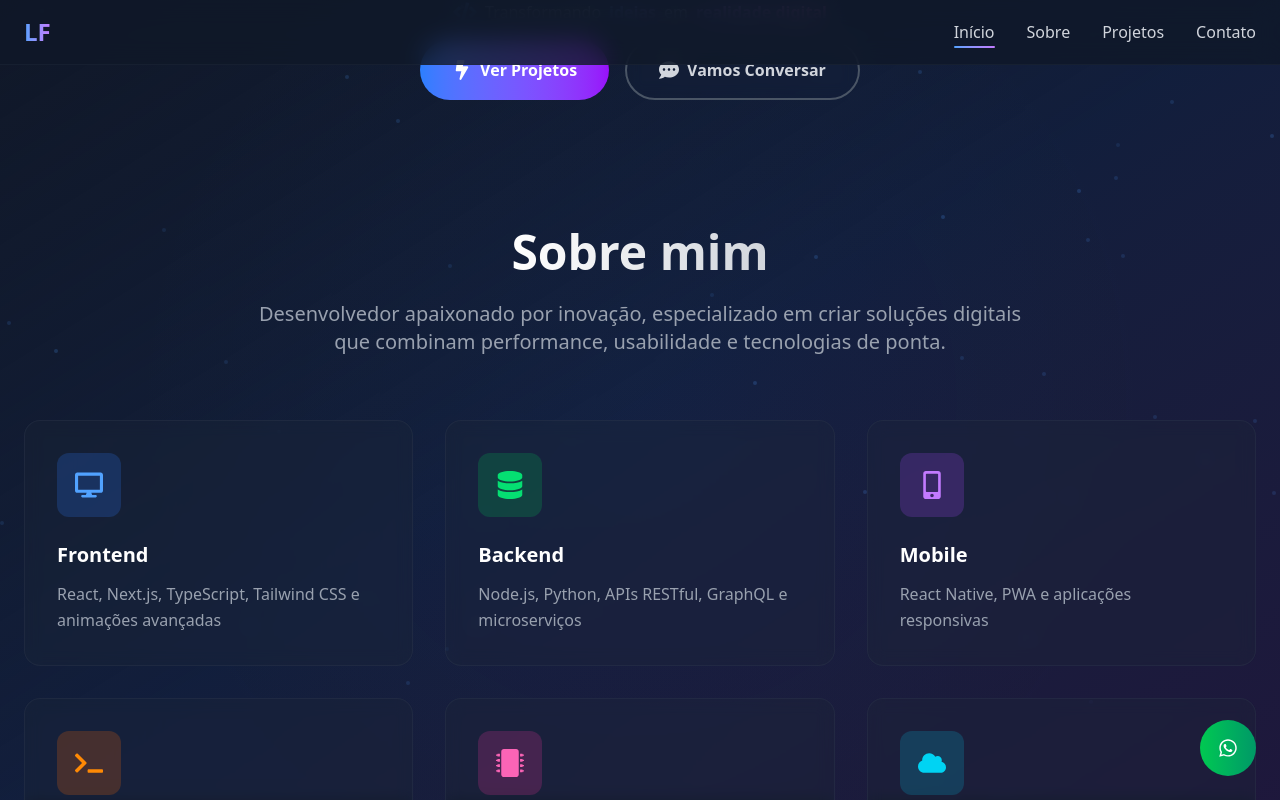
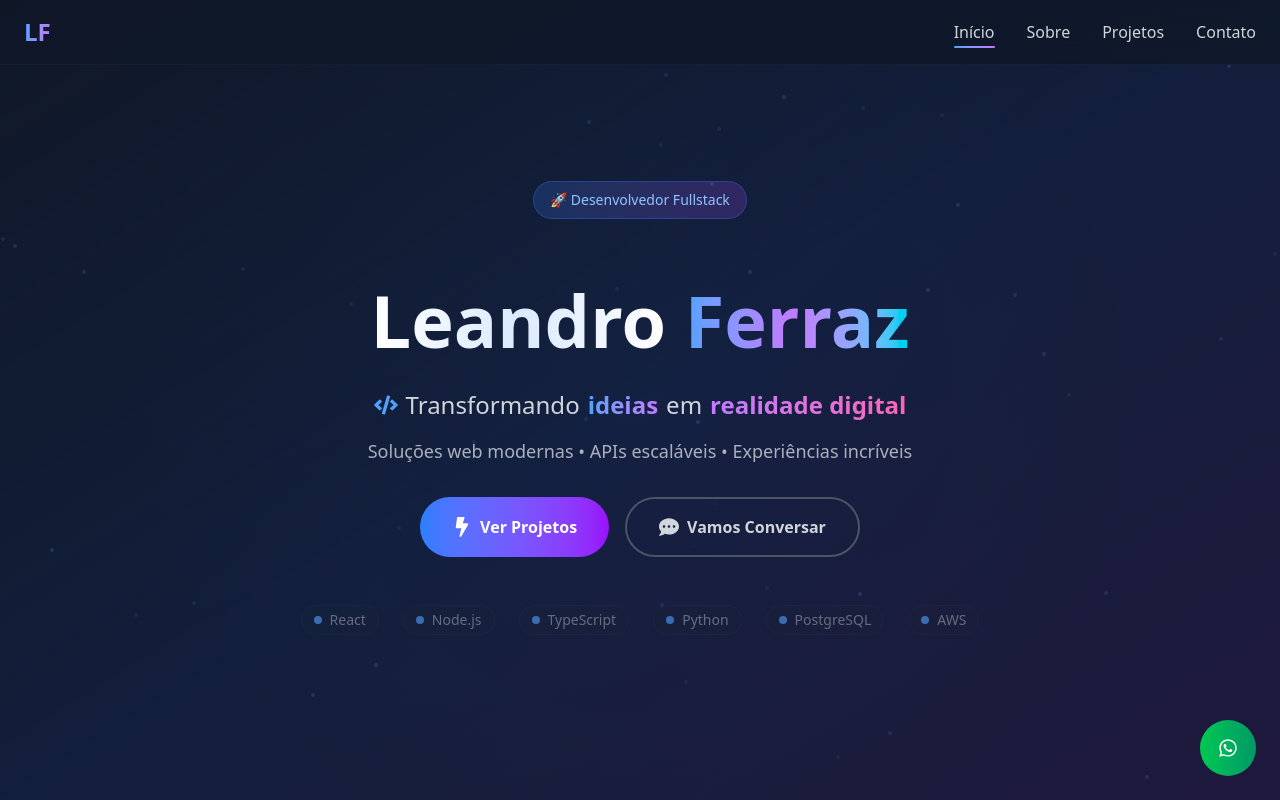
Before and after one commit to LeandroFerraz31/portifolio.fz, a React (Vite) app: page / in a window 1280 px wide. Shown: the top 800 px of the page. Built offline with nearby package versions, Linux system fonts and the light colour scheme.

Commit message:
refactor ajuste no react removendo lucide e colocando react-icons

```diff
--- a/src/components/Hero.tsx
+++ b/src/components/Hero.tsx
@@ -7,10 +7,43 @@ interface HeroProps {
 }
 
 const Hero = ({ scrollToSection }: HeroProps) => {
-	// ...
+  const [mousePosition, setMousePosition] = useState({ x: 0, y: 0 });
+  const heroRef = useRef(null);
+
+  // Efeito de mouse parallax
+  useEffect(() => {
+    const handleMouseMove = (e: MouseEvent) => {
+      setMousePosition({ x: e.clientX, y: e.clientY });
+    };
+
+    window.addEventListener("mousemove", handleMouseMove);
+    return () => window.removeEventListener("mousemove", handleMouseMove);
+  }, []);
+
   return (
-		<section id="hero" /* resto igual */>
-			{/* ... */}
+    <section
+      id="hero"
+      ref={heroRef}
+      className="relative min-h-screen flex items-center justify-center pt-20 pb-16 z-10"
+    >
+      <div className="max-w-7xl mx-auto px-6 text-center">
+        <div className="relative">
+          <div className="mb-8">
+            <span className="inline-block px-4 py-2 rounded-full bg-gradient-to-r from-blue-500/20 to-purple-500/20 border border-blue-500/30 text-blue-300 text-sm font-medium mb-6">
+              🚀 Desenvolvedor Fullstack
+            </span>
+          </div>
+
+          <h1 className="text-5xl md:text-7xl font-bold mb-6 leading-tight">
+            <span className="bg-gradient-to-r from-white via-blue-100 to-white bg-clip-text text-transparent">
+              Leandro
+            </span>{" "}
+            <span className="bg-gradient-to-r from-blue-400 via-purple-400 to-cyan-400 bg-clip-text text-transparent">
+              Ferraz
+            </span>
+          </h1>
+
+          <div className="text-xl md:text-2xl mb-8 text-gray-300 max-w-3xl mx-auto">
             <div className="flex items-center justify-center gap-2 mb-4">
               <FaCode size={24} className="text-blue-400" />
               <span>Transformando</span>
@@ -22,7 +55,11 @@ const Hero = ({ scrollToSection }: HeroProps) => {
                 realidade digital
               </span>
             </div>
-			{/* ... */}
+            <p className="text-lg opacity-80">
+              Soluções web modernas • APIs escaláveis • Experiências incríveis
+            </p>
+          </div>
+
           <div className="flex flex-col sm:flex-row gap-4 justify-center mb-12">
             <HeroButton
               label="Ver Projetos"
@@ -36,7 +73,27 @@ const Hero = ({ scrollToSection }: HeroProps) => {
               onClick={() => scrollToSection("contact")}
             />
           </div>
-			{/* ... */}
+
+          <div className="flex flex-wrap justify-center gap-6 opacity-60">
+            {[
+              "React",
+              "Node.js",
+              "TypeScript",
+              "Python",
+              "PostgreSQL",
+              "AWS",
+            ].map((tech) => (
+              <div
+                key={tech}
+                className="flex items-center gap-2 px-3 py-1 rounded-full bg-gray-800/30 border border-gray-700/30"
+              >
+                <div className="w-2 h-2 bg-blue-400 rounded-full" />
+                <span className="text-sm text-gray-400">{tech}</span>
+              </div>
+            ))}
+          </div>
+        </div>
+      </div>
     </section>
   );
 };
```
Lines whose indentation alone changed are shown as unchanged.
